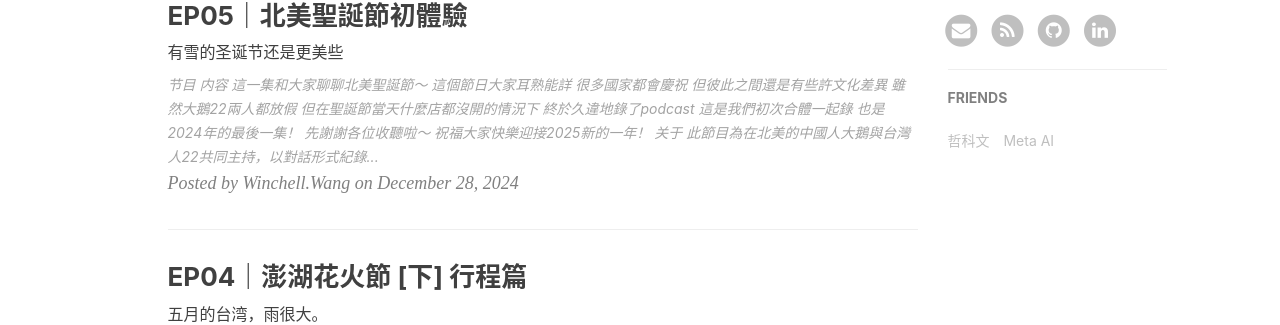
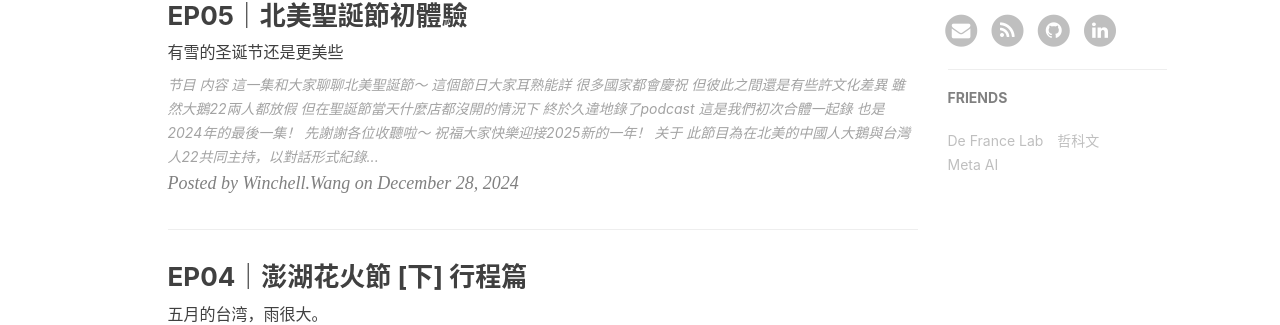
Before and after one commit to WinchellWang/winchellwang.github.io, a Jekyll site: the page built from index.html, in a window 1280 px wide. Shown: the part 992-1317 px from the top of the page. Built offline with Jekyll 4.4.1, drawn with Linux system fonts in a browser that asks for light colours; nearby versions of some CDN libraries; the list of posts is cut into pages by our own code; comment, search, counter and statistics services are not loaded.

Commit message:
New Friend Link

```diff
--- a/_config.yml
+++ b/_config.yml
@@ -74,6 +74,9 @@ service-worker: true
 # Friends
 friends: [
     {
+      title: "De France Lab",
+      href: "https://www.defrancelab.ca"
+    },{
       title: "哲科文",
       href: "http://jerkwin.github.io"
     },{
```
